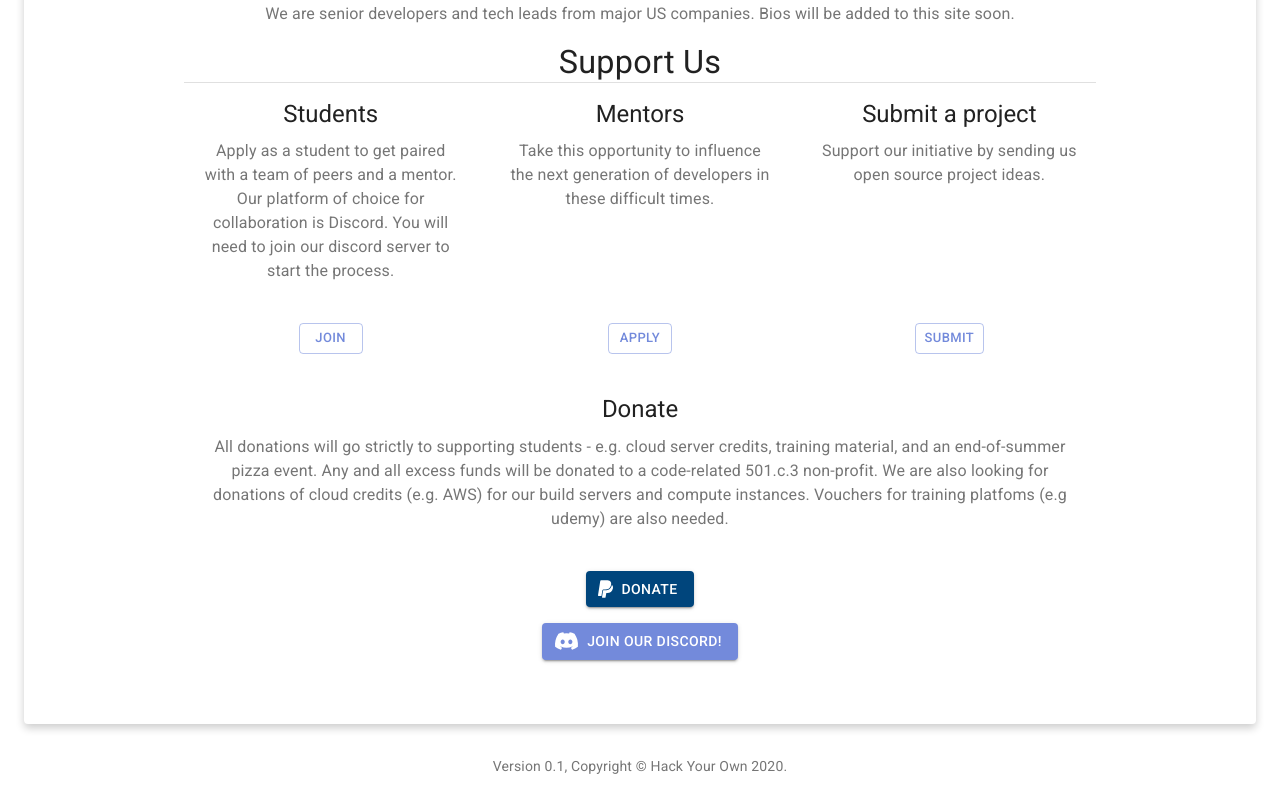
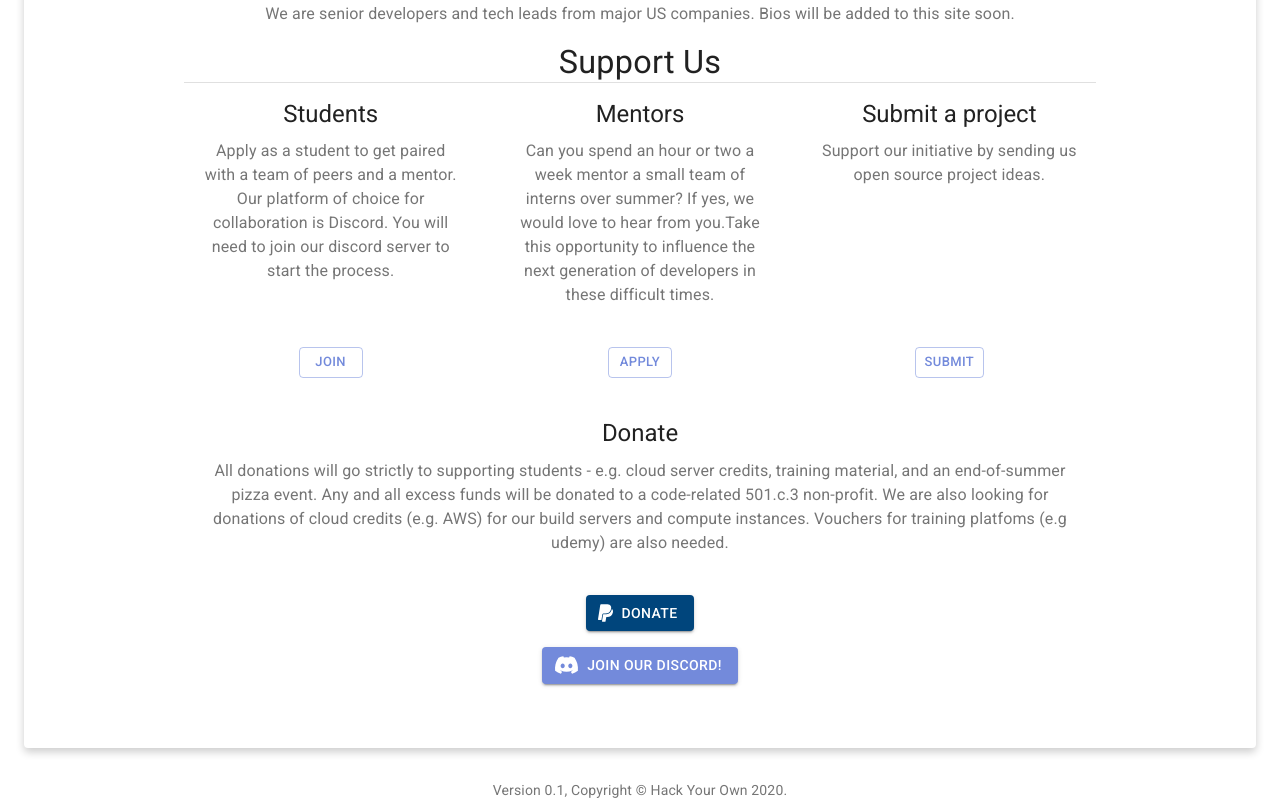
Before and after one commit to syntheticproduct/HackYourOwn, a Next.js app: page / in a window 1280 px wide. Shown: the part 766-1566 px from the top of the page. Before the commit the page ends 1542 px from the top, so only its background shows below. Built offline with nearby package versions, Linux system fonts and the light colour scheme.

Commit message:
modified mentor card desc.

```diff
--- a/components/cards.js
+++ b/components/cards.js
@@ -101,8 +101,10 @@ export default function Cards() {
                 Mentors
               </Typography>
               <Typography align="center" color="textSecondary" paragraph>
-                Take this opportunity to influence the next generation of
-                developers in these difficult times.
+                Can you spend an hour or two a week mentor a small team of
+                interns over summer? If yes, we would love to hear from you.Take
+                this opportunity to influence the next generation of developers
+                in these difficult times.
               </Typography>
             </CardContent>
             <CardActions>
```
